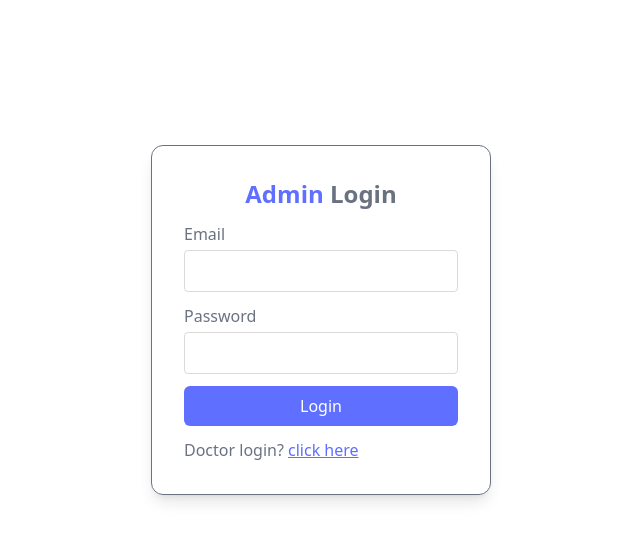
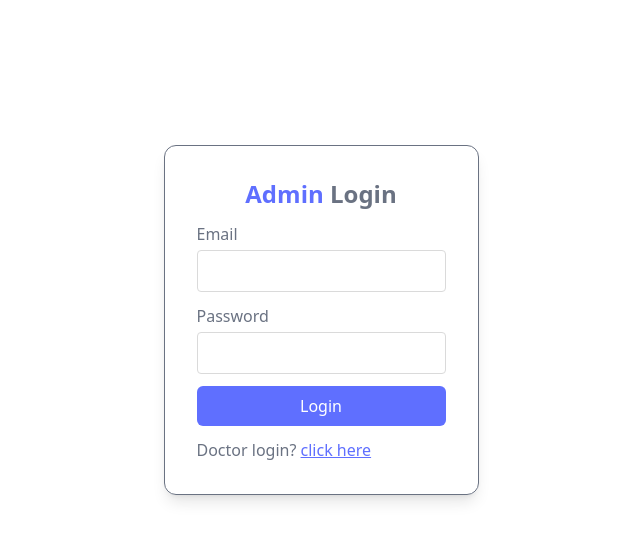
Before and after one commit to SimonNjorge/prescripto-admin, a React (Vite) app: page /doctor-appointments in a window 1280 px wide. Shown: the top 540 px of the page, without its empty margins (319-959 px from the left). Built offline with nearby package versions, Linux system fonts and the light colour scheme.

Commit message:
rectified login page

```diff
--- a/src/pages/Login.jsx
+++ b/src/pages/Login.jsx
@@ -62,7 +62,7 @@ const Login = () => {
 
   return (
     <form onSubmit={handleSubmit} className='min-h-[80vh] flex items-center'>
-        <div className='flex flex-col gap-3 m-auto items-start p-8 min-w-[340px] sm:min-w-[96] border rounded-xl text-gray-500 shadow-lg'>
+        <div className='flex flex-col gap-3 m-auto items-start p-8 min-w-[250px] sm:min-w-[96] border rounded-xl text-gray-500 shadow-lg'>
             <p className='text-2xl font-semibold m-auto'><span className='text-primary'>{state}</span> Login</p>
             <div className='w-full'>
                 <p>Email</p>
```
